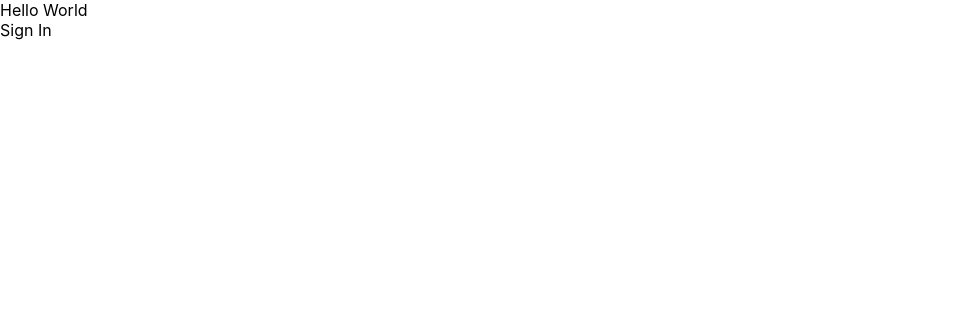
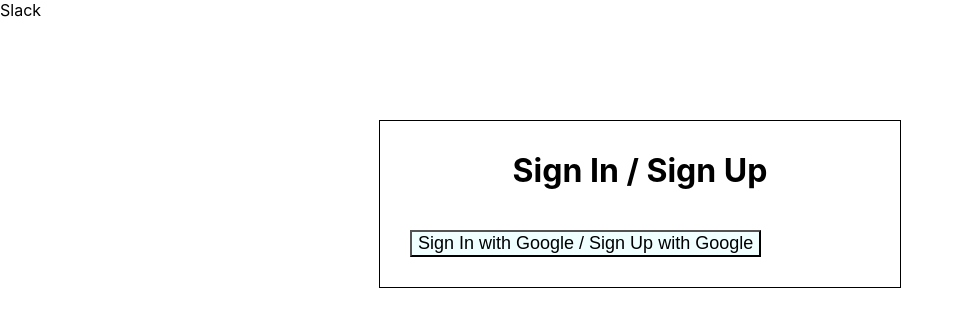
Before and after one commit to rks107/react-slack-clone, a React (Create React App) app: page / in a window 1280 px wide. Shown: the top 326 px of the page, without its empty margins (0-963 px from the left). Built offline with nearby package versions, Linux system fonts and the light colour scheme.

Commit message:
Add Styling for Sign In form

```diff
--- a/src/components/App.js
+++ b/src/components/App.js
@@ -4,7 +4,7 @@ import { SignIn } from './';
 function App() {
   return (
     <div className="App">
-      Hello World
+      Slack
       <SignIn />
     </div>
   );
--- a/src/components/SignIn.js
+++ b/src/components/SignIn.js
@@ -2,7 +2,12 @@ import React, { Component } from "react";
 
 class SignIn extends Component {
   render() {
-    return <div>Sign In</div>;
+    return (
+    <div className="signin-form">
+        <h1> Sign In / Sign Up</h1>
+        <button>Sign In with Google / Sign Up with Google</button>
+    </div>
+    );
   }
 }
 
--- a/src/index.css
+++ b/src/index.css
@@ -11,3 +11,21 @@ code {
   font-family: source-code-pro, Menlo, Monaco, Consolas, 'Courier New',
     monospace;
 }
+
+.signin-form {
+  margin: 100px auto;
+  width: 500px;
+  border: 1px solid black;
+  padding: 10px;
+}
+.signin-form h1 {
+  text-align: center;
+  margin: 20px;
+}
+
+.signin-form button {
+  font-size: large;
+  margin: 20px;
+  cursor: pointer;
+  background-color: azure;
+}
```
Also changed, not shown: Thinking.txt, 1 other file (tests, documents, lock files or other folders).
